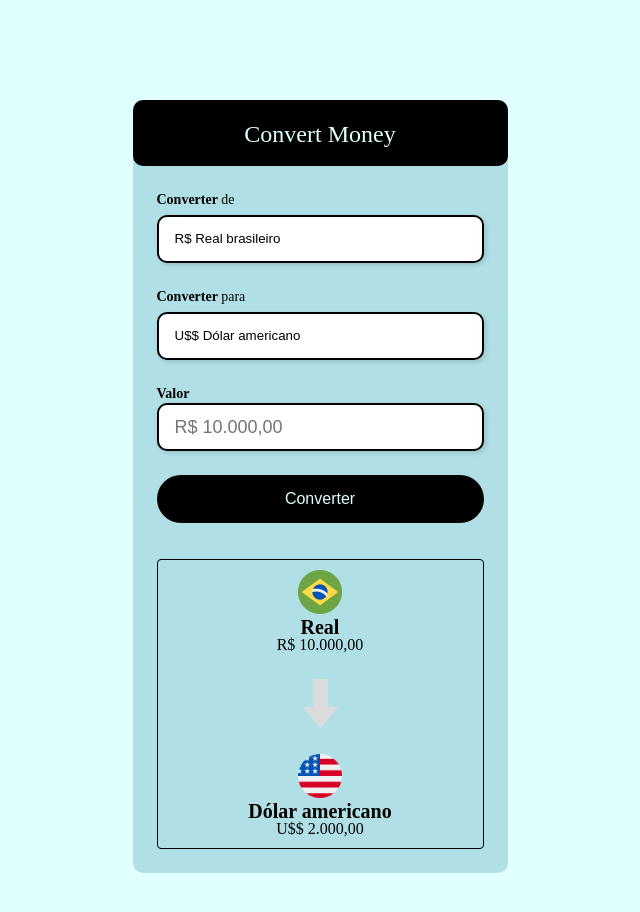
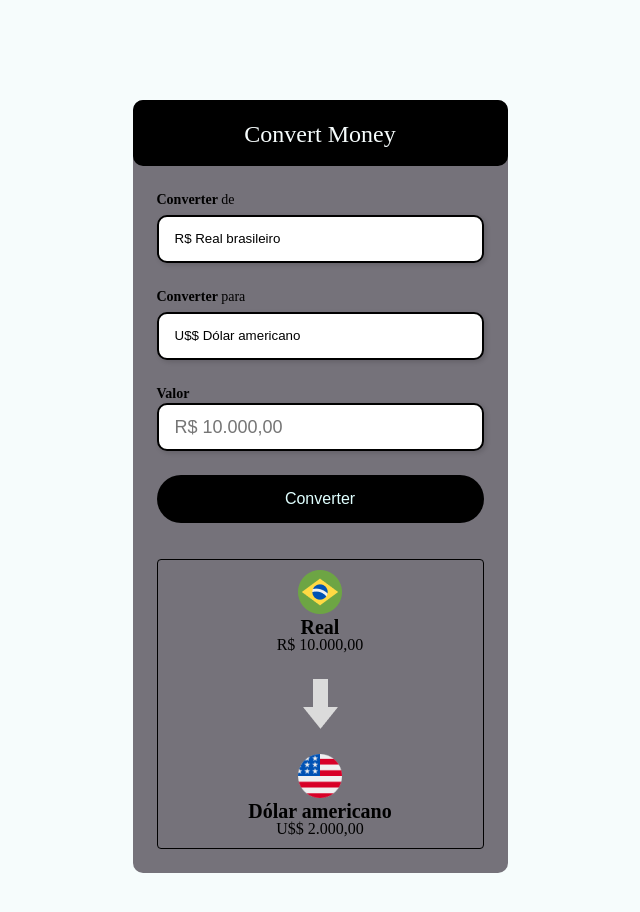
Before and after one commit to michael7294-exe/Conversor-money, a plain HTML site: page index.html in a window 1280 px wide. Shown: the whole page, without its empty margins (320-960 px from the left). Drawn offline with Linux system fonts and the light colour scheme.

Commit message:
alterando cores

```diff
--- a/styles.css
+++ b/styles.css
@@ -17,13 +17,13 @@ header{
 
     background-color: black;
     height: 66px;
-    border:#b0e0e6;
+    border:black;
     border-radius: 10px;
 }
 
 .container{
     Width: 375px;
-    background-color:#b0e0e6;
+    background-color:#75727a;
     border-radius: 10px;
     border: black;
     margin: 0 auto;
@@ -34,7 +34,7 @@ header{
 
 body{
 
-    background-color: #e0ffff;
+    background-color: #f6fcfc;
     background-repeat: no-repeat;
     background-size: 100%;
     background-position: center center;
@@ -50,7 +50,7 @@ font-style: normal;
 font-weight: normal;
 font-size: 24px;
 line-height: 18px;
-color: #e0ffff;
+color: #f6fcfc;
 border-radius: 10px;
 text-align: center;
 padding-top: 25px;
```
